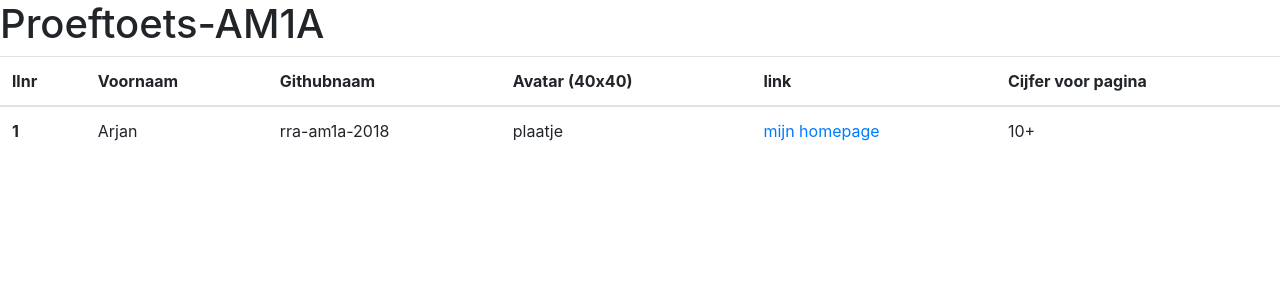
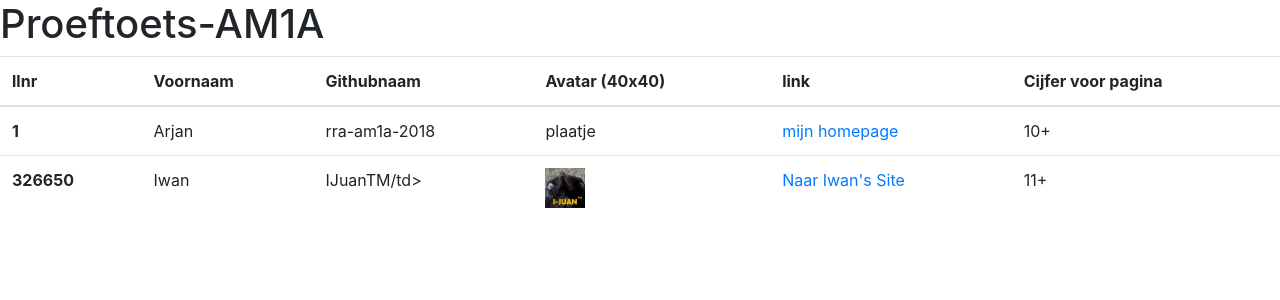
Before and after one commit to rra-am1a-2018/proeftoets-am1a, a PHP site: page / in a window 1280 px wide. Shown: the top 300 px of the page. Run offline with PHP 8.4, Linux system fonts and the light colour scheme.

Commit message:
mijn index row

```diff
--- a/index.php
+++ b/index.php
@@ -1,5 +1,6 @@
 <!doctype html>
 <html lang="en">
+
 <head>
   <!-- Required meta tags -->
   <meta charset="utf-8">
@@ -10,6 +11,7 @@
 
   <title>Hello, world!</title>
 </head>
+
 <body>
   <h1>Proeftoets-AM1A</h1>
 
@@ -33,6 +35,14 @@
         <td><a href="./arjan_rra-am1c-2018.php">mijn homepage</a></td>
         <td>10+</td>
       </tr>
+      <tr>
+        <th scope="row">326650</th>
+        <td>Iwan</td>
+        <td>IJuanTM/td>
+        <td><img src="./img/IJuanTM.png" width="40px" height="40px;"></td>
+        <td><a href="./Iwan_IJuanTM.php">Naar Iwan's Site</a></td>
+        <td>11+</td>
+      </tr>
     </tbody>
   </table>
 
@@ -42,4 +52,5 @@
   <script src="https://cdnjs.cloudflare.com/ajax/libs/popper.js/1.14.7/umd/popper.min.js" integrity="sha384-UO2eT0CpHqdSJQ6hJty5KVphtPhzWj9WO1clHTMGa3JDZwrnQq4sF86dIHNDz0W1" crossorigin="anonymous"></script>
   <script src="https://stackpath.bootstrapcdn.com/bootstrap/4.3.1/js/bootstrap.min.js" integrity="sha384-JjSmVgyd0p3pXB1rRibZUAYoIIy6OrQ6VrjIEaFf/nJGzIxFDsf4x0xIM+B07jRM" crossorigin="anonymous"></script>
 </body>
+
 </html>
```
Lines whose indentation alone changed are shown as unchanged.
